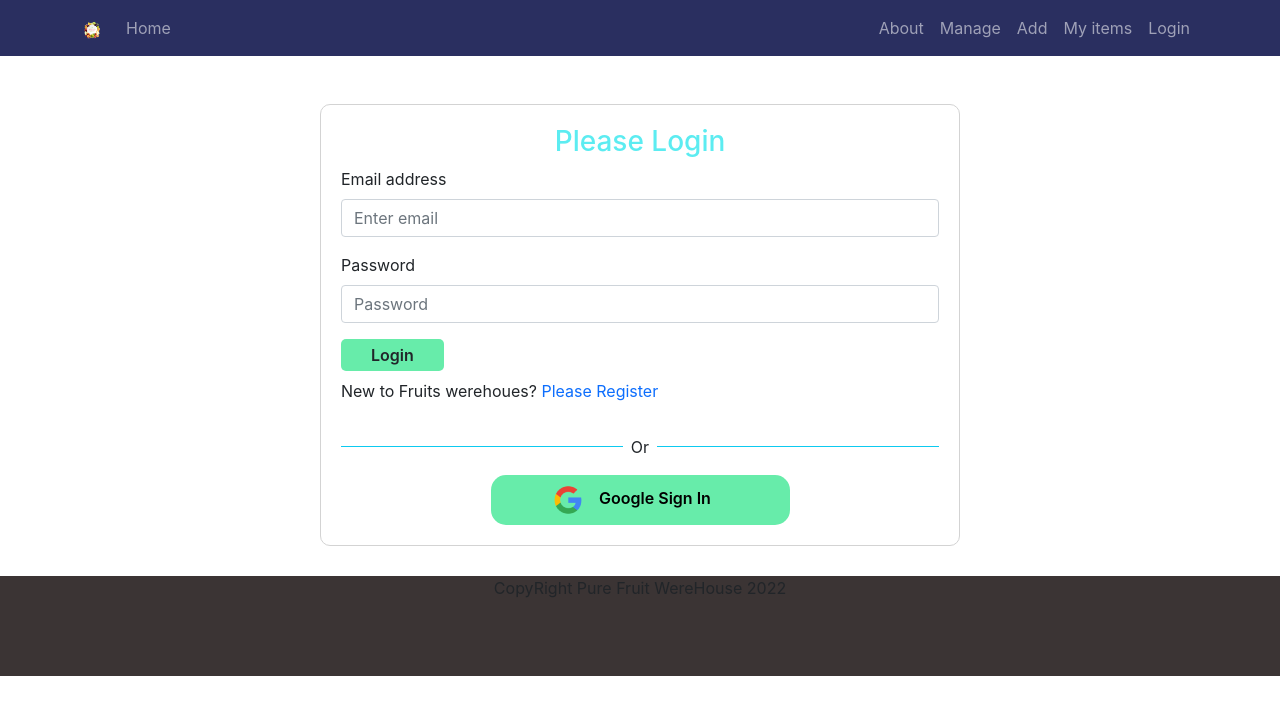
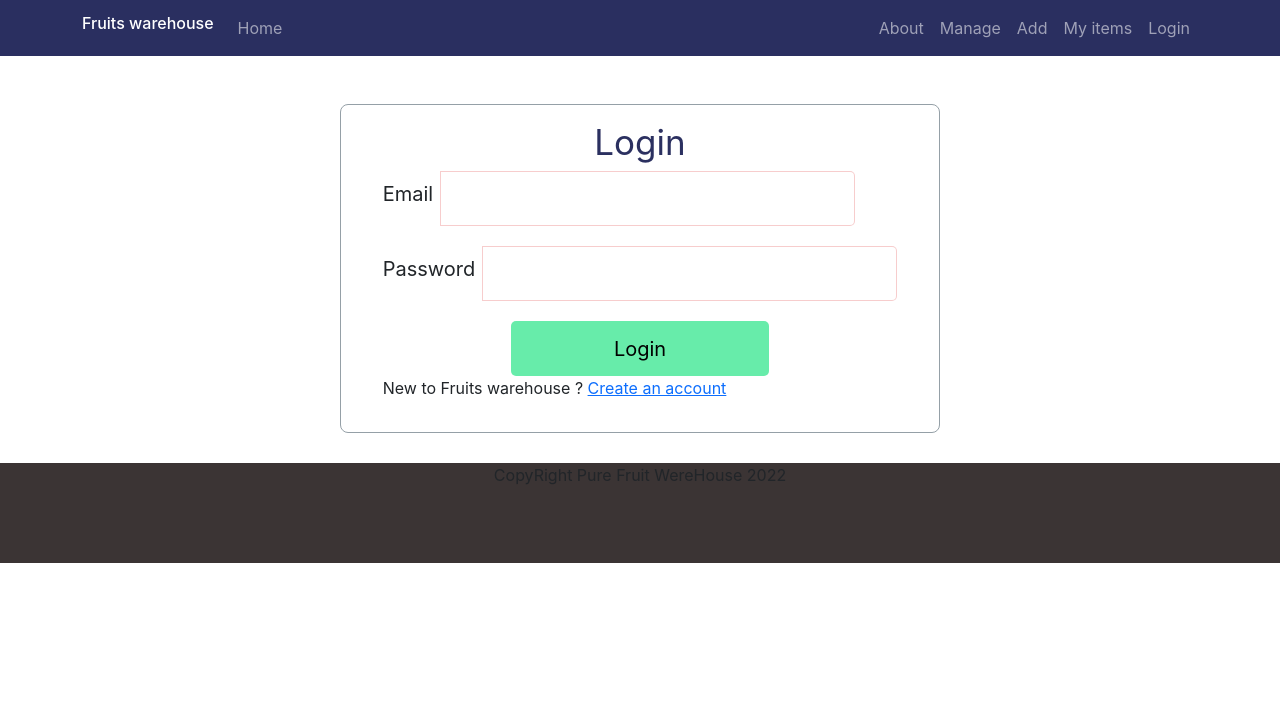
Before and after one commit to partho2589/werehouse-management-cliend-site, a React (Create React App) app: page /login in a window 1280 px wide. Shown: the top 714 px of the page. Built offline with nearby package versions, Linux system fonts and the light colour scheme.

Commit message:
added register page update data

```diff
--- a/src/Pages/Home/Header/Header.js
+++ b/src/Pages/Home/Header/Header.js
@@ -2,13 +2,13 @@ import React from 'react';
 import './Header.css'
 import { Container, Nav, Navbar } from 'react-bootstrap';
 import { Link } from 'react-router-dom';
-import icon from '../../../image/icon.png'
+
 const Header = () => {
     return (
         <Navbar sticky='top' className='navbar' collapseOnSelect expand="lg" variant="dark">
   <Container>
   <Navbar.Brand>
-      <img className='icon' src={icon} alt="" />
+      <h6 >Fruits <span>warehouse</span></h6>
   </Navbar.Brand>
   <Navbar.Toggle aria-controls="responsive-navbar-nav" />
   <Navbar.Collapse id="responsive-navbar-nav">
--- a/src/Pages/Home/Home/Product/Product.js
+++ b/src/Pages/Home/Home/Product/Product.js
@@ -1,7 +1,6 @@
 import React from 'react';
 import './Product.css'
 const Product = (props) => {
-    console.log(props)
     const {_id, name,price, img,quantity,supplier, description} = props.product;
     return (
         <div  id='product' className='row '>
--- a/src/Pages/Home/Products/Products.js
+++ b/src/Pages/Home/Products/Products.js
@@ -4,7 +4,7 @@ import './Products.css'
 const Products = () => {
     const [products, setProducts] = useState([])
     useEffect(() => {
-        fetch('http://localhost:5000/product')
+        fetch('https://mysterious-ridge-18976.herokuapp.com/product')
             .then(res => res.json())
             .then(data => setProducts(data))
     }, [])
--- a/src/Pages/Login/Login/Login.css
+++ b/src/Pages/Login/Login/Login.css
@@ -1,27 +1,70 @@
-#from-container{
-    border: 1px solid lightgray;
-    border-radius: 10px;
-    padding: 20px;
+.form-container {
+    width: 600px;
+    margin: 0 auto;
+    border: 1px solid #95A0A7;
+    box-sizing: border-box;
+    border-radius: 8px;
+    display: flex;
+    justify-content: center;
 }
-.from-title{
-    text-align: center;
-   color: rgb(92, 236, 241);
+
+.from-title {
+    font-size: 35px;
+    color: rgba(41, 46, 95, 0.993);
+    font-weight: 400;
 }
-.from-btn{
+
+.input-group {
+    margin-bottom: 20px;
+}
+
+
+
+.input-group input {
+    width: 415px;
+    height: 55px;
+    border: 1px solid rgba(245, 190, 190, 0.76);
+    border-radius: 5px;
+    font-size: 24px;
+}
+
+.from-submit {
+    width: 415px;
+    height: 55px;
     background-color: rgb(103, 236, 170);
-    padding-left: 30px;
-    padding-right: 30px;
-    font-weight: 600;
+    border-radius: 5px;
+    border: none;
+    font-size: 20px;
+    cursor: pointer;
 
 }
 
-/* @media only screen and (max-width:567) {
-    #from-container{
-        border: none;
-        padding: 0%;
+.from-link {
+    color: #FF9900;
+    text-decoration: none;
+}
 
-    }
-    .from-title{
-        font-size: 20px;
-    }
-} */
+.btn {
+    padding: 0 80px;
+    background-color: #f0d7b1;
+    border: none;
+    border-radius: 15px;
+
+}
+
+.btn-container {
+    display: flex;
+    justify-content: center;
+    align-items: center;
+
+}
+
+.google-img {
+    width: 50px;
+    height: 50px;
+    margin-right: 20px;
+}
+
+.title {
+    font-size: 20px;
+}
--- a/src/Pages/Login/Login/Login.js
+++ b/src/Pages/Login/Login/Login.js
@@ -1,28 +1,64 @@
-import React from 'react';
+import React, { useState } from 'react';
+import { useSignInWithEmailAndPassword } from 'react-firebase-hooks/auth';
+import { Link, useLocation, useNavigate } from 'react-router-dom';
 import './Login.css'
-import { Button, Form } from 'react-bootstrap';
-import { Link } from 'react-router-dom';
-import Social from '../Social/Social';
+import auth from '../../../firebase.init';
+const Login = () => {
+    const [email, setEmail] = useState('');
+    const [password, setPassword] = useState('');
+    const [
+        signInWithEmailAndPassword,
+        user,
+        loading,
+        error,
+    ] = useSignInWithEmailAndPassword(auth);
 
-const Login = () => {
+    const navigate = useNavigate();
+
+    const location = useLocation()
+    const from = location.state?.from?.pathname || '/'
+
+    const handleEmailBlur = event => {
+        setEmail(event.target.value);
+    }
+
+    const handlePasswordBlur = event => {
+        setPassword(event.target.value);
+    }
+
+    if (user) {
+        navigate("/home");
+    }
+
+    const handleUserSignIn = event => {
+        event.preventDefault();
+        signInWithEmailAndPassword(email, password);
+    }
+
     return (
-        <div id='from-container'  className=' container w-50 mx-auto mt-5 b'>
-            <h3 className='from-title'>Please Login</h3>
-            <Form>
-                <Form.Group className="mb-3 " controlId="formBasicEmail">
-                    <Form.Label>Email address</Form.Label>
-                    <Form.Control type="email" placeholder="Enter email" required />
-                </Form.Group>
-                <Form.Group className="mb-3" controlId="formBasicPassword">
-                    <Form.Label>Password</Form.Label>
-                    <Form.Control type="password" placeholder="Password" required/>
-                </Form.Group>
-                <Button className=' from-btn mb-2' variant="" type="submit">
-                   Login
-                </Button>
-            </Form>
-            <p>New to Fruits werehoues? <Link to='/register' className='text-primary pe-auto text-decoration-none'>Please Register</Link></p>
-            <Social></Social>
+        <div className='form-container mt-5'>
+            <div className='mb-3'>
+                <h2 className='from-title text-center mt-3'>Login</h2>
+                <form onSubmit={handleUserSignIn}>
+                    <div className="input-group">
+                        <label className='mt-2 me-2 fs-5' htmlFor="email">Email</label>
+                        <input onBlur={handleEmailBlur} type="email" name="email" id="" required />
+                    </div>
+                    <div className="input-group">
+                        <label className='mt-2 me-2 fs-5' htmlFor="password">Password</label>
+                        <input onBlur={handlePasswordBlur} type="password" name="password" id="" required />
+                    </div>
+                    <p style={{ color: 'red' }}>{error?.message}</p>
+                    {
+                        loading && <p>Loading...</p>
+                    }
+                    <input className='from-submit w-50 mx-auto d-block' type="submit" value="Login" />
+                </form>
+                <p>
+                    New to Fruits warehouse ? <Link className='form-link' to="/register">Create an account</Link>
+                </p>
+
+            </div>
         </div>
     );
 };
--- a/src/Pages/Login/Register/Register.js
+++ b/src/Pages/Login/Register/Register.js
@@ -1,29 +1,73 @@
-import React from 'react';
-import { Button, Form } from 'react-bootstrap';
-import { Link } from 'react-router-dom';
+import React, { useState } from 'react';
+import { useCreateUserWithEmailAndPassword } from 'react-firebase-hooks/auth';
+import { Link, useNavigate } from 'react-router-dom';
+import auth from '../../../firebase.init';
+import Social from '../Social/Social';
 
 const Register = () => {
+    const [email, setEmail] = useState('');
+    const [password, setPassword] = useState('');
+    const [confirmPassword, setConfirmPassword] = useState('');
+    const [error, setError] = useState('');
+    const navigate = useNavigate();
+
+    const [createUserWithEmailAndPassword, user] = useCreateUserWithEmailAndPassword(auth)
+
+    const handleEmailBlur = event => {
+        setEmail(event.target.value);
+    }
+
+    const handlePasswordBlur = event => {
+        setPassword(event.target.value);
+    }
+
+    const handleConfirmPasswordBlur = event => {
+        setConfirmPassword(event.target.value);
+    }
+
+    if (user) {
+        navigate('/home');
+    }
+
+    const handleCreateUser = event => {
+        event.preventDefault();
+        if (password !== confirmPassword) {
+            setError('Your two passwords did not match');
+            return;
+        }
+        if (password.length < 6) {
+            setError('Password must be 6 characters or longer');
+            return;
+        }
+
+        createUserWithEmailAndPassword(email, password);
+    }
+
     return (
-        <div id='from-container'  className=' container w-50 mx-auto mt-5 b'>
-            <h3 className='from-title'>Please Register</h3>
-            <Form>
-                <Form.Group className="mb-3 " controlId="formBasicEmail">
-                    <Form.Label>Name</Form.Label>
-                    <Form.Control type="text" placeholder="Enter Name"  />
-                </Form.Group>
-                <Form.Group className="mb-3 " controlId="formBasicEmail">
-                    <Form.Label>Email address</Form.Label>
-                    <Form.Control type="email" placeholder="Enter email" required />
-                </Form.Group>
-                <Form.Group className="mb-3" controlId="formBasicPassword">
-                    <Form.Label>Password</Form.Label>
-                    <Form.Control type="password" placeholder="Password" required/>
-                </Form.Group>
-                <Button className=' from-btn mb-2' variant="" type="submit">
-                   Register
-                </Button>
-            </Form>
-            <p>New to Fruits warehouse? <Link to='/login' className='text-primary pe-auto text-decoration-none'>Please Login</Link></p>
+        <div className='form-container'>
+            <div>
+                <h2 className='form-title'>Sign Up</h2>
+                <form onSubmit={handleCreateUser}>
+                    <div className="input-group">
+                        <label htmlFor="email">Email</label>
+                        <input onBlur={handleEmailBlur} type="email" name="email" id="" required />
+                    </div>
+                    <div className="input-group">
+                        <label htmlFor="password">Password</label>
+                        <input onBlur={handlePasswordBlur} type="password" name="password" id="" required />
+                    </div>
+                    <div className="input-group">
+                        <label htmlFor="confirm-password">Confirm Password</label>
+                        <input onBlur={handleConfirmPasswordBlur} type="password" name="confirm-password" id="" />
+                    </div>
+                    <p style={{ color: 'red' }}>{error}</p>
+                    <input className='from-submit' type="submit" value="Sign Up" required />
+                </form>
+                <p>
+                    Already Have an account? <Link className='form-link' to="/login">Login</Link>
+                </p>
+                <Social></Social>
+            </div>
         </div>
     );
 };
--- a/src/Pages/Login/Social/Social.js
+++ b/src/Pages/Login/Social/Social.js
@@ -2,7 +2,6 @@ import React from 'react';
 import './Social.css'
 import googleIcon from '../../../image/icon/google-icon.png'
 import { useSignInWithGoogle } from 'react-firebase-hooks/auth';
-
 import { useNavigate } from 'react-router-dom';
 import auth from '../../../firebase.init';
 const Social = () => {
@@ -33,7 +32,7 @@ const Social = () => {
             </div>
             <div>
                 <button
-                onClick={() => signInWithGoogle}
+                    onClick={()=>signInWithGoogle()}
                    id='google-btn'
                     className=' w-50 d-block mx-auto'>
                     <img src={googleIcon} alt="" />
```
Also changed, not shown: src/Pages/Login/Register/Register.css (added, +24 -0 lines).
